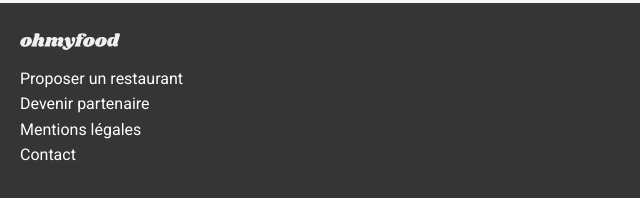
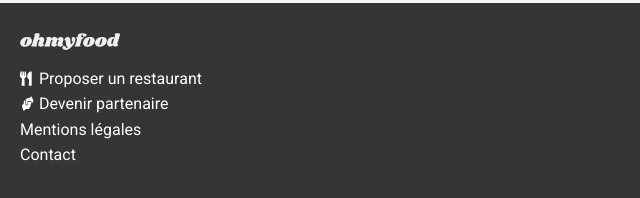
Before and after one commit to Alexis-Dernoncourt/AlexisDernoncourt_3_12082021, a website: page menus/Menu-A_la_francaise.html in a window 1280 px wide. Shown: the part 2135-2333 px from the top of the page, 0-640 px from the left. Drawn offline with Linux system fonts and the light colour scheme; a web font is replaced by a local one.

Commit message:
Ajout des icones dans footer sur pages des menus

```diff
--- a/menus/Menu-A_la_francaise.html
+++ b/menus/Menu-A_la_francaise.html
@@ -133,8 +133,13 @@
                 />
             </a>
         </div>
-        <a href=""><span></span>Proposer un restaurant</a>
-        <a href=""><span></span>Devenir partenaire</a>
+        <a href="">
+            <span class="fas fa-utensils"></span>
+            Proposer un restaurant
+        </a>
+        <a href=""><span class="fas fa-hands-helping"></span>
+            Devenir partenaire
+        </a>
         <a href="">Mentions légales</a>
         <a href="mailto:contact@ohmyfood.com">Contact</a>
     </footer>
```
Also changed, not shown: menus/Menu-La_note_enchantee.html (+7 -2 lines), menus/Menu-La_palette_du_gout.html (+7 -2 lines), menus/Menu-Le_delice_des_sens.html (+7 -2 lines).
